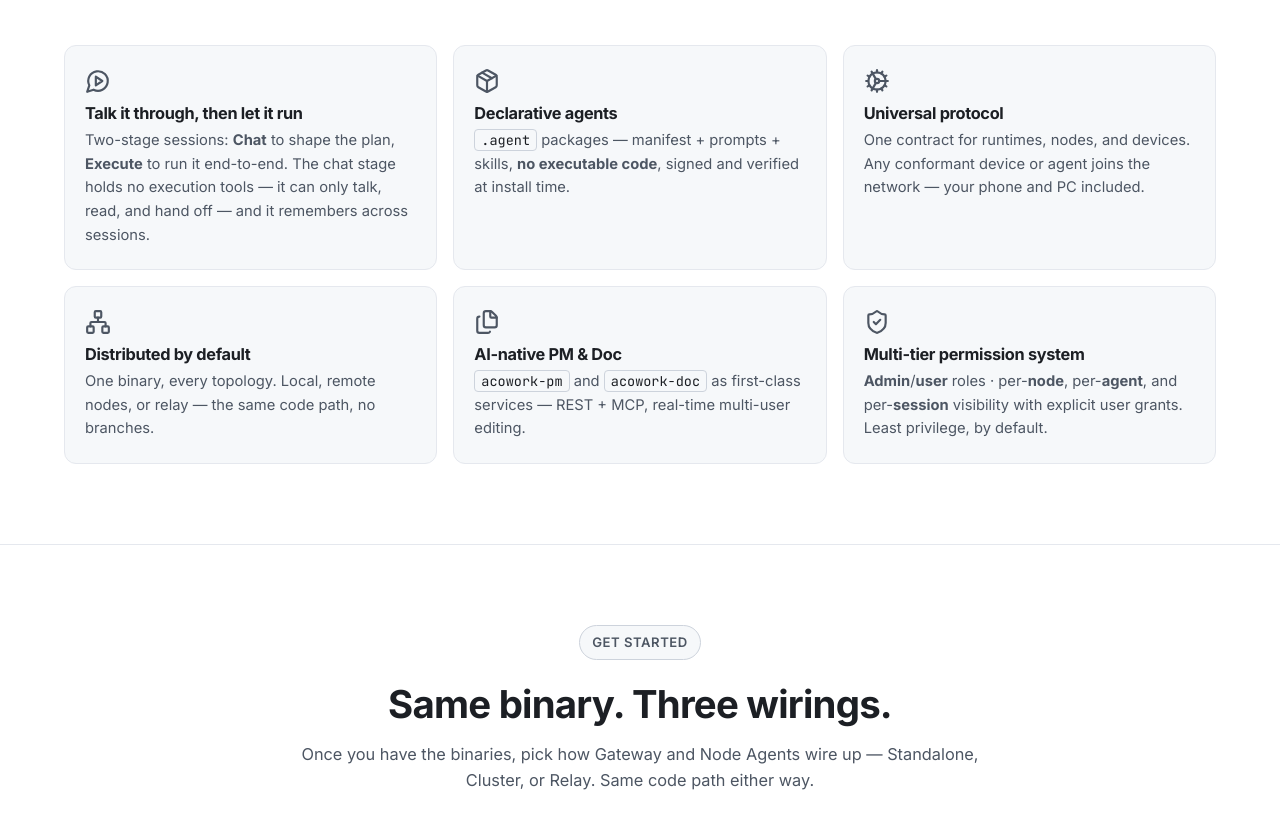
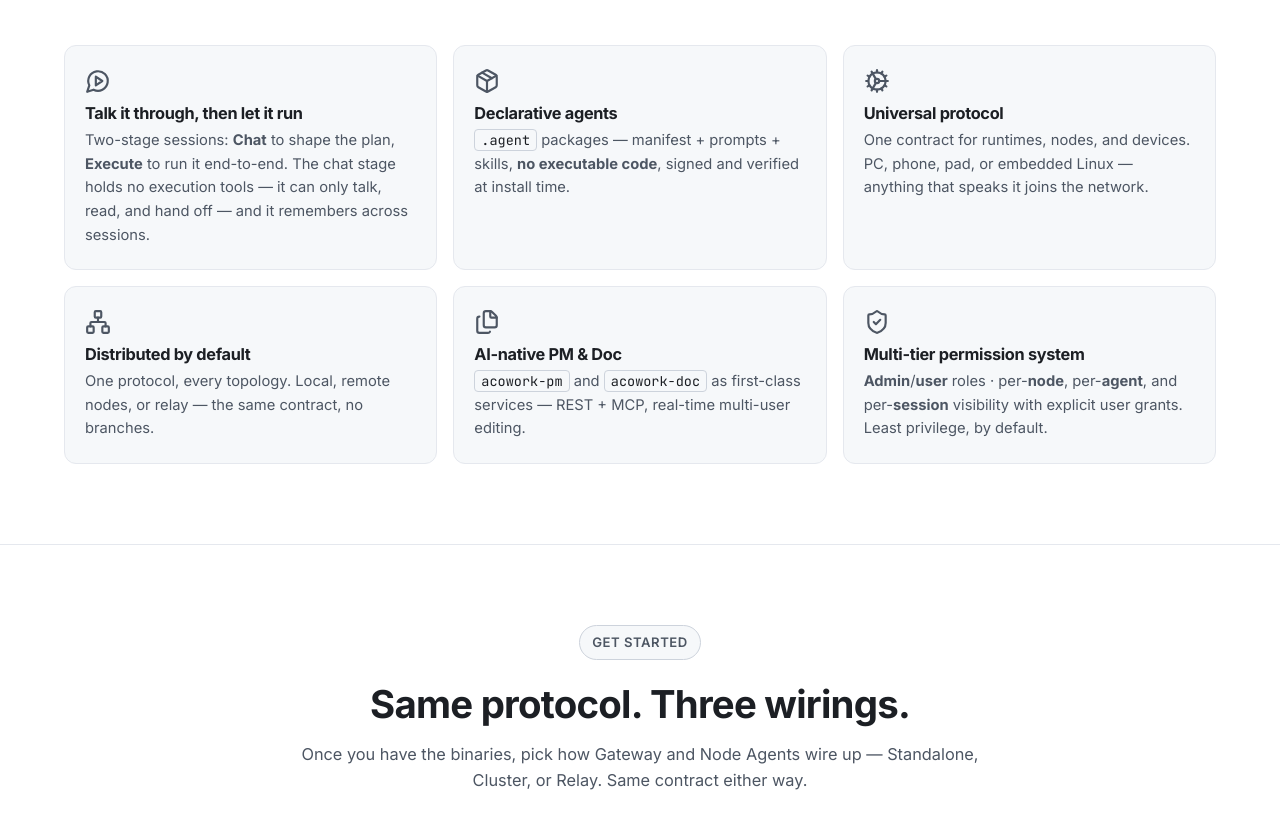
Before and after one commit to acowork/ACoworkWebsite, a plain HTML site: page index.html in a window 1280 px wide. Shown: the part 1922-2760 px from the top of the page. Drawn offline with Linux system fonts and the light colour scheme; no server answers.

Commit message:
Position the platform as protocol-level, not binary-level
Cross-device reach is a protocol property: any conformant device or agent
joins the network regardless of what it runs. Say so, and stop leading with
'one Rust binary' -- that framing caps the story at x86/arm64 hosts.

- Universal protocol now lists the real device range: PC, phone, pad, or
  embedded Linux.
- Distributed by default leads with 'One protocol, every topology'.
- The Get Started heading becomes 'Same protocol. Three wirings.'.
- Hero subhead and both meta descriptions drop 'binary' for 'protocol'.

The remaining 'binaries' mentions are in the download section, where they
describe shipped artifacts rather than positioning.

```diff
--- a/index.html
+++ b/index.html
@@ -7,12 +7,12 @@
   <meta name="theme-color" content="#0d0e10" />
 
   <title>ACowork &mdash; AI Agents Collaboration Platform</title>
-  <meta name="description" content="ACowork is a multi-user, distributed, AI-native collaboration platform. Declarative agents, one control plane, standalone-to-cluster &mdash; same binary." />
+  <meta name="description" content="ACowork is a multi-user, distributed, AI-native collaboration platform. Declarative agents, one control plane, standalone-to-cluster &mdash; same protocol." />
   <meta name="keywords" content="ACowork, AI agents, multi-agent, collaboration platform, declarative agent, Rust, MCP, Grafeo" />
 
   <meta property="og:type" content="website" />
   <meta property="og:title" content="ACowork &mdash; AI Agents Collaboration Platform" />
-  <meta property="og:description" content="Multi-user &middot; distributed &middot; AI-native. Declarative .agent packages, single Rust binary, standalone-to-cluster." />
+  <meta property="og:description" content="Multi-user &middot; distributed &middot; AI-native. Declarative .agent packages, one protocol, standalone-to-cluster." />
   <meta property="og:image" content="assets/hero-1.jpg" />
   <meta name="twitter:card" content="summary_large_image" />
 
@@ -70,8 +70,8 @@
           </h1>
           <p class="hero__sub">
             ACowork is a multi-user, distributed, AI-native collaboration platform.
-            Declarative <code class="inline">.agent</code> packages, one Rust binary,
-            standalone-to-cluster &mdash; same code path.
+            Declarative <code class="inline">.agent</code> packages, one protocol,
+            standalone-to-cluster &mdash; same contract.
           </p>
           <div class="hero__cta">
             <a class="btn btn--primary" href="#download">
@@ -260,12 +260,12 @@ $ <span class="c-cmd">./acowork-node start</span> \
           <article class="ft">
             <div class="ft__icon"><svg xmlns="http://www.w3.org/2000/svg" viewBox="0 0 24 24" fill="none" stroke="currentColor" stroke-width="2" stroke-linecap="round" stroke-linejoin="round" aria-hidden="true"><path d="M11 10.27 7 3.34"/><path d="m11 13.73-4 6.93"/><path d="M12 22v-2"/><path d="M12 2v2"/><path d="M14 12h8"/><path d="m17 20.66-1-1.73"/><path d="m17 3.34-1 1.73"/><path d="M2 12h2"/><path d="m20.66 17-1.73-1"/><path d="m20.66 7-1.73 1"/><path d="m3.34 17 1.73-1"/><path d="m3.34 7 1.73 1"/><circle cx="12" cy="12" r="2"/><circle cx="12" cy="12" r="8"/></svg></div>
             <h3>Universal protocol</h3>
-            <p>One contract for runtimes, nodes, and devices. Any conformant device or agent joins the network &mdash; your phone and PC included.</p>
+            <p>One contract for runtimes, nodes, and devices. PC, phone, pad, or embedded Linux &mdash; anything that speaks it joins the network.</p>
           </article>
           <article class="ft">
             <div class="ft__icon"><svg xmlns="http://www.w3.org/2000/svg" viewBox="0 0 24 24" fill="none" stroke="currentColor" stroke-width="2" stroke-linecap="round" stroke-linejoin="round" aria-hidden="true"><rect x="16" y="16" width="6" height="6" rx="1"/><rect x="2" y="16" width="6" height="6" rx="1"/><rect x="9" y="2" width="6" height="6" rx="1"/><path d="M5 16v-3a1 1 0 0 1 1-1h12a1 1 0 0 1 1 1v3"/><path d="M12 12V8"/></svg></div>
             <h3>Distributed by default</h3>
-            <p>One binary, every topology. Local, remote nodes, or relay &mdash; the same code path, no branches.</p>
+            <p>One protocol, every topology. Local, remote nodes, or relay &mdash; the same contract, no branches.</p>
           </article>
           <article class="ft">
             <div class="ft__icon"><svg xmlns="http://www.w3.org/2000/svg" viewBox="0 0 24 24" fill="none" stroke="currentColor" stroke-width="2" stroke-linecap="round" stroke-linejoin="round" aria-hidden="true"><path d="M15 2h-4a2 2 0 0 0-2 2v11a2 2 0 0 0 2 2h8a2 2 0 0 0 2-2V8"/><path d="M16.706 2.706A2.4 2.4 0 0 0 15 2v5a1 1 0 0 0 1 1h5a2.4 2.4 0 0 0-.706-1.706z"/><path d="M5 7a2 2 0 0 0-2 2v11a2 2 0 0 0 2 2h8a2 2 0 0 0 1.732-1"/></svg></div>
@@ -285,8 +285,8 @@ $ <span class="c-cmd">./acowork-node start</span> \
       <div class="container">
         <header class="section__head">
           <p class="eyebrow eyebrow--center">Get Started</p>
-          <h2 class="section__title">Same binary. Three wirings.</h2>
-          <p class="section__lead">Once you have the binaries, pick how Gateway and Node Agents wire up &mdash; Standalone, Cluster, or Relay. Same code path either way.</p>
+          <h2 class="section__title">Same protocol. Three wirings.</h2>
+          <p class="section__lead">Once you have the binaries, pick how Gateway and Node Agents wire up &mdash; Standalone, Cluster, or Relay. Same contract either way.</p>
         </header>
 
         <div class="topology">
```
